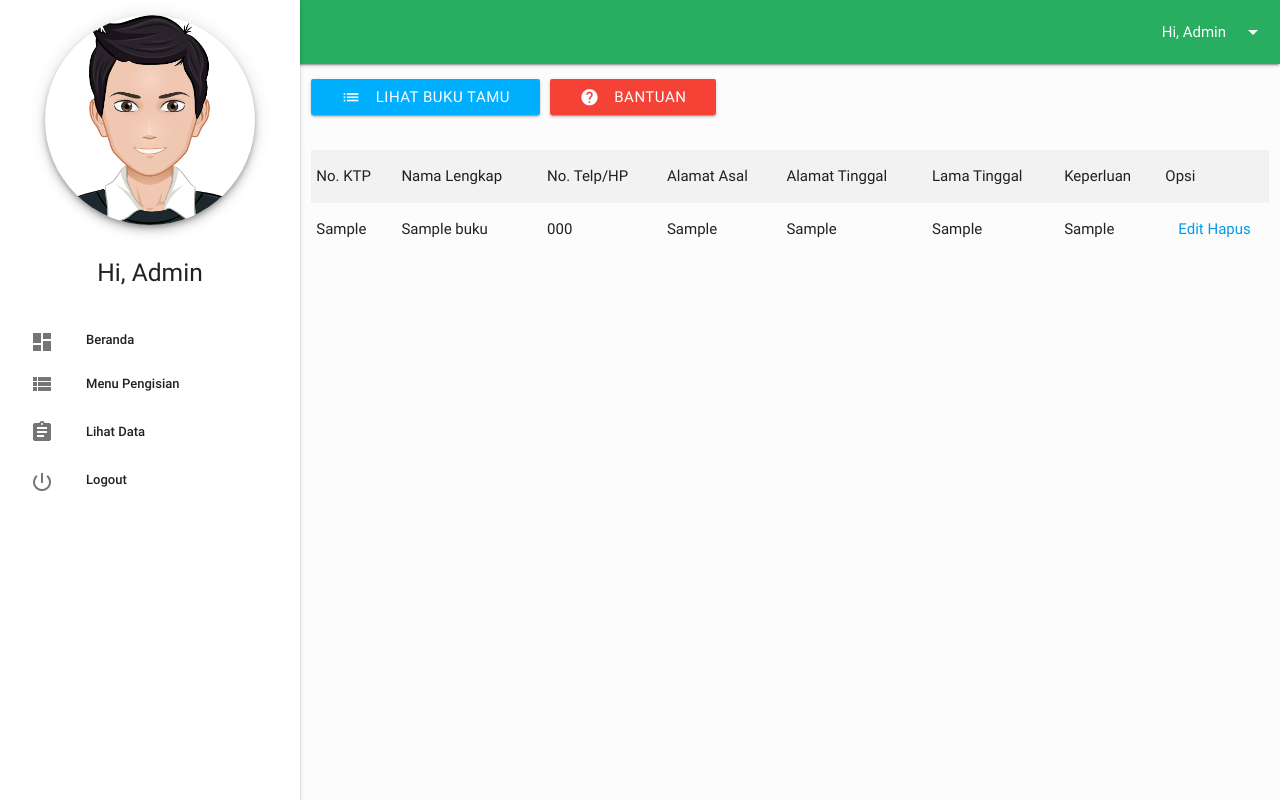
After one commit to razaqultegar/tamdes-web, a PHP site: page /admin/view_bukutamu.php in a window 1280 px wide. The commit adds this page. Run offline with PHP 8.4, Linux system fonts and the light colour scheme; tables that the repository leaves empty or names only in its code hold one stand-in row (values such as "Sample post").

Commit message:
Add Create and View Data

```diff
--- a/admin/core/init.php
+++ b/admin/core/init.php
@@ -1,4 +1,4 @@
 <?php
-require_once('db/connect.php');
-require_once('function/data.php');
+require_once('./db/connect.php');
+require_once('./function/data.php');
 ?>
--- a/admin/db/connect.php
+++ b/admin/db/connect.php
@@ -1,3 +1,3 @@
 <?php
-$db = mysqli_connect("localhost", "root", "", "db_tamdes") or die(mysqli_error($link))
+$link = mysqli_connect("localhost", "root", "", "db_tamdes") or die(mysqli_error($link))
 ?>
--- a/admin/function/data.php
+++ b/admin/function/data.php
@@ -0,0 +1,45 @@
+<?php
+function run($query){
+  global $link;
+
+  if(mysqli_query($link, $query)){
+    return true;
+  }else {
+    return false;
+  }
+}
+
+function kirimData($noktp, $nama, $notelp, $asal, $tinggal, $lama, $keper){
+  $query = "INSERT INTO tb_buku (noktp, nama, notelp, asal, tinggal, lama, keper) VALUES ('$noktp', '$nama', '$notelp', '$asal', '$tinggal', '$lama', '$keper')";
+  return run($query);
+}
+
+function tampilData(){
+  global $link;
+
+  $query = "SELECT * FROM tb_buku";
+  $result = mysqli_query($link, $query);
+
+  return $result;
+}
+
+function tampilData_per_id($noktp){
+  global $link;
+
+  $query = "SELECT * FROM tb_buku WHERE noktp = $noktp";
+  $result = mysqli_query($link, $query) or die('Data Gagal Dilihat');
+
+  return $result;
+}
+
+function hapusData($noktp){
+  $query = "DELETE FROM tb_buku WHERE noktp = $noktp";
+  return run($query);
+}
+
+function editData($nama, $kelas, $jurusan, $id){
+  $query = "UPDATE tb_data SET nama = '$nama', kelas = '$kelas', jurusan = '$jurusan' WHERE id = $id";
+  return run($query);
+}
+
+?>
--- a/admin/index.php
+++ b/admin/index.php
@@ -10,10 +10,6 @@ require_once('../src/sidebar.php');
         <div class="row">
           <div class="col s12">
             <div class="box-menu biru waves-effect center" style="padding-top: 25px;">
-              <span class="bold" style="font-size: 78px; line-height: 84px; font-weight: 800;">90</span>
-              <h4 style="font-size: 20px; line-height: 22px; font-weight: 400;">Jumlah Tamu</h4>
-            </div>
-            <div class="box-menu biru waves-effect center" style="padding-top: 25px; margin-left: 6px;">
               <span class="bold" style="font-size: 78px; line-height: 84px; font-weight: 800;">90</span>
               <h4 style="font-size: 20px; line-height: 22px; font-weight: 400;">Jumlah Tamu</h4>
             </div>
--- /dev/null
+++ b/admin/view_bukutamu.php
@@ -0,0 +1,58 @@
+<?php
+require_once('../src/sidebar.php');
+//connect
+require_once('core/init.php');
+$result = tampilData();
+?>
+    <title>Lihat Buku Tamu - TamuDesa</title>
+
+    <main>
+      <div class="section row">
+        <div class="col s12">
+        <a class="waves-effect btn" style="background-color: #00b0ff;"><i class="material-icons left">list</i>Lihat Buku Tamu</a>
+        <a class="waves-effect btn modal-trigger" style="background-color: #f44336; margin-left: 6px;" href="#modal1"><i class="material-icons left">help</i>Bantuan</a>
+        </div>
+      </div>
+
+      <div class="row">
+        <form class="col s12">
+          <table class="striped responsive-table">
+            <tr>
+              <td>No. KTP</td>
+              <td>Nama Lengkap</td>
+              <td>No. Telp/HP</td>
+              <td>Alamat Asal</td>
+              <td>Alamat Tinggal</td>
+              <td>Lama Tinggal</td>
+              <td>Keperluan</td>
+              <td>Opsi</td>
+            </tr>
+
+            <?php
+            while($row = mysqli_fetch_assoc($result)) :
+            ?>
+
+            <tr>
+              <td><?= $row['noktp']; ?></td>
+              <td><?= $row['nama']; ?></td>
+              <td><?= $row['notelp']; ?></td>
+              <td><?= $row['asal']; ?></td>
+              <td><?= $row['tinggal']; ?></td>
+              <td><?= $row['lama']; ?></td>
+              <td><?= $row['keper']; ?></td>
+              <td class="center">
+                <a href="edit.php?id=<?php echo $row['id']; ?>">Edit</a>
+                <a href="delete_data.php?id=<?php echo $row['noktp']; ?>">Hapus</a>
+              </td>
+            </tr>
+            <?php
+            endwhile;
+            ?>
+          </table>
+        </form>
+      </div>
+    </main>
+
+<?php
+require_once('../src/footer.php');
+?>
--- a/src/sidebar.php
+++ b/src/sidebar.php
@@ -34,7 +34,7 @@
             <li class="bold"><a class="collapsible-header  waves-effect"><i class="material-icons">assignment</i>Lihat Data</a>
               <div class="collapsible-body">
                 <ul>
-                  <li><a href="#">Buku Tamu</a></li>
+                  <li><a href="view_bukutamu.php">Buku Tamu</a></li>
                 </ul>
               </div>
             </li>
--- a/vendor/js/init.js
+++ b/vendor/js/init.js
@@ -10,6 +10,15 @@
       alignment: 'right' // Displays dropdown with edge aligned to the left of button
     }
   );
+  $('.modal').modal({
+      dismissible: true, // If true, modal will be dismissed by clicking outside
+      opacity: .5, // Opacity of modal background
+      in_duration: 300, // Transition in duration
+      out_duration: 200, // Transition out duration
+      starting_top: '4%', // Starting top style attribute
+      ending_top: '10%', // Ending top style attribute
+    }
+ );
 
   }); // end of document ready
 })(jQuery); // end of jQuery name space
```
Also changed, not shown: admin/delete_data.php (added, +13 -0 lines), admin/input_bukutamu.php (+37 -17 lines).
